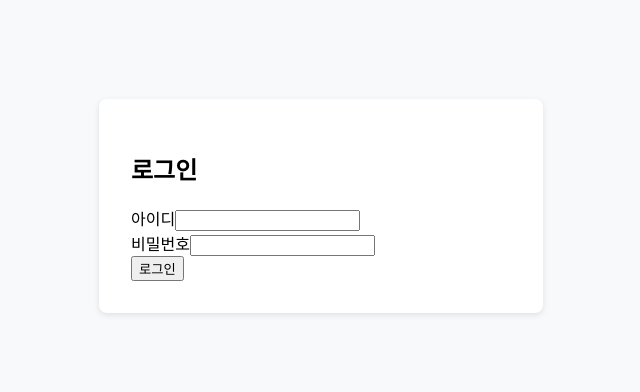
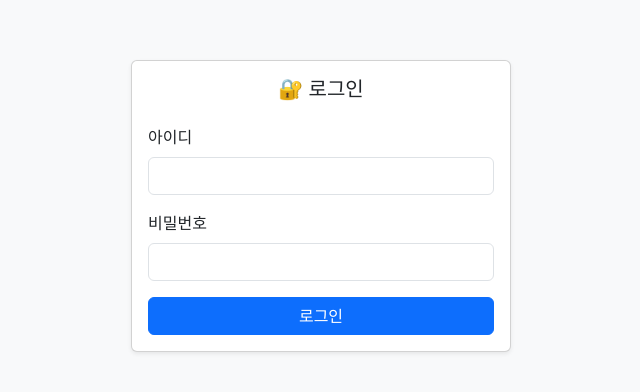
Before and after one commit to mymeaning-ceo/my-bode-project, a React (Create React App) app in the folder client/: page /login in a window 1280 px wide. Shown: the part 194-586 px from the top of the page, without its empty margins (319-959 px from the left). Built offline with nearby package versions, Linux system fonts and the light colour scheme.

Commit message:
feat(client): improve login page design

```diff
--- a/client/public/index.html
+++ b/client/public/index.html
@@ -15,6 +15,11 @@
       user's mobile device or desktop. See https://developers.google.com/web/fundamentals/web-app-manifest/
     -->
     <link rel="manifest" href="%PUBLIC_URL%/manifest.json" />
+    <!-- Bootstrap CSS -->
+    <link
+      href="https://cdn.jsdelivr.net/npm/bootstrap@5.3.6/dist/css/bootstrap.min.css"
+      rel="stylesheet"
+    />
     <!--
       Notice the use of %PUBLIC_URL% in the tags above.
       It will be replaced with the URL of the `public` folder during the build.
@@ -29,15 +34,7 @@
   <body>
     <noscript>You need to enable JavaScript to run this app.</noscript>
     <div id="root"></div>
-    <!--
-      This HTML file is a template.
-      If you open it directly in the browser, you will see an empty page.
-
-      You can add webfonts, meta tags, or analytics to this file.
-      The build step will place the bundled scripts into the <body> tag.
-
-      To begin the development, run `npm start` or `yarn start`.
-      To create a production bundle, use `npm run build` or `yarn build`.
-    -->
+    <!-- Bootstrap JS -->
+    <script src="https://cdn.jsdelivr.net/npm/bootstrap@5.3.6/dist/js/bootstrap.bundle.min.js"></script>
   </body>
 </html>
--- a/client/src/pages/Login.css
+++ b/client/src/pages/Login.css
@@ -6,11 +6,7 @@
   background-color: #f8f9fa;
 }
 
-.login-form {
+.login-card {
   width: 100%;
   max-width: 380px;
-  padding: 2rem;
-  background-color: #fff;
-  border-radius: 8px;
-  box-shadow: 0 2px 6px rgba(0, 0, 0, 0.1);
 }
--- a/client/src/pages/Login.js
+++ b/client/src/pages/Login.js
@@ -9,12 +9,10 @@ import './Login.css';
 function Login() {
   return (
     <div className="login-container">
-      <form
-        className="login-form"
-        action="/login"
-        method="POST"
-      >
-        <h2 className="h4 mb-4 text-center">로그인</h2>
+      <div className="card shadow-sm login-card">
+        <div className="card-body">
+          <h5 className="card-title mb-4 text-center">🔐 로그인</h5>
+          <form action="/login" method="POST">
             <div className="mb-3">
               <label htmlFor="username" className="form-label">
                 아이디
@@ -44,6 +42,8 @@ function Login() {
             </button>
           </form>
         </div>
+      </div>
+    </div>
   );
 }
 
```
Lines whose indentation alone changed are shown as unchanged.
